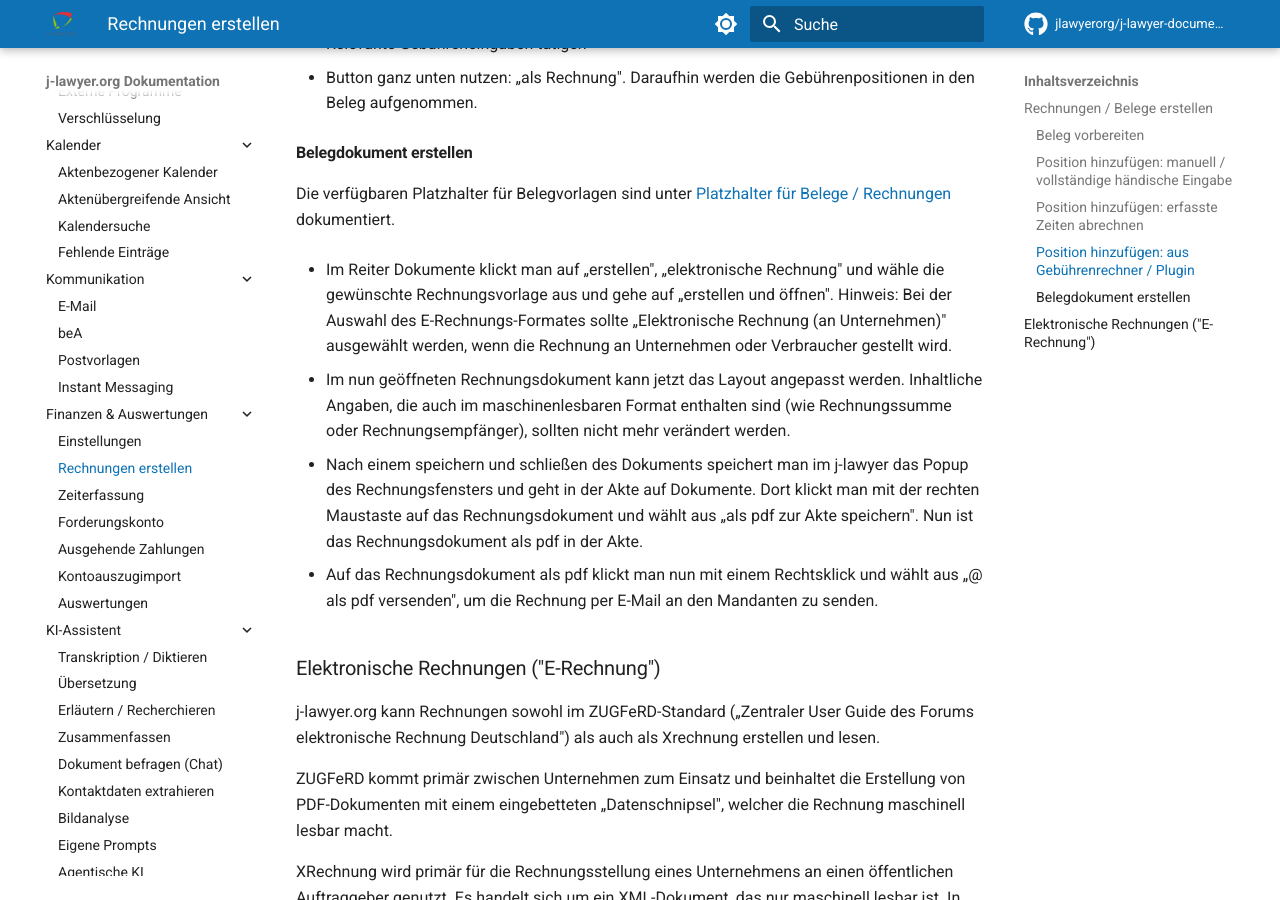
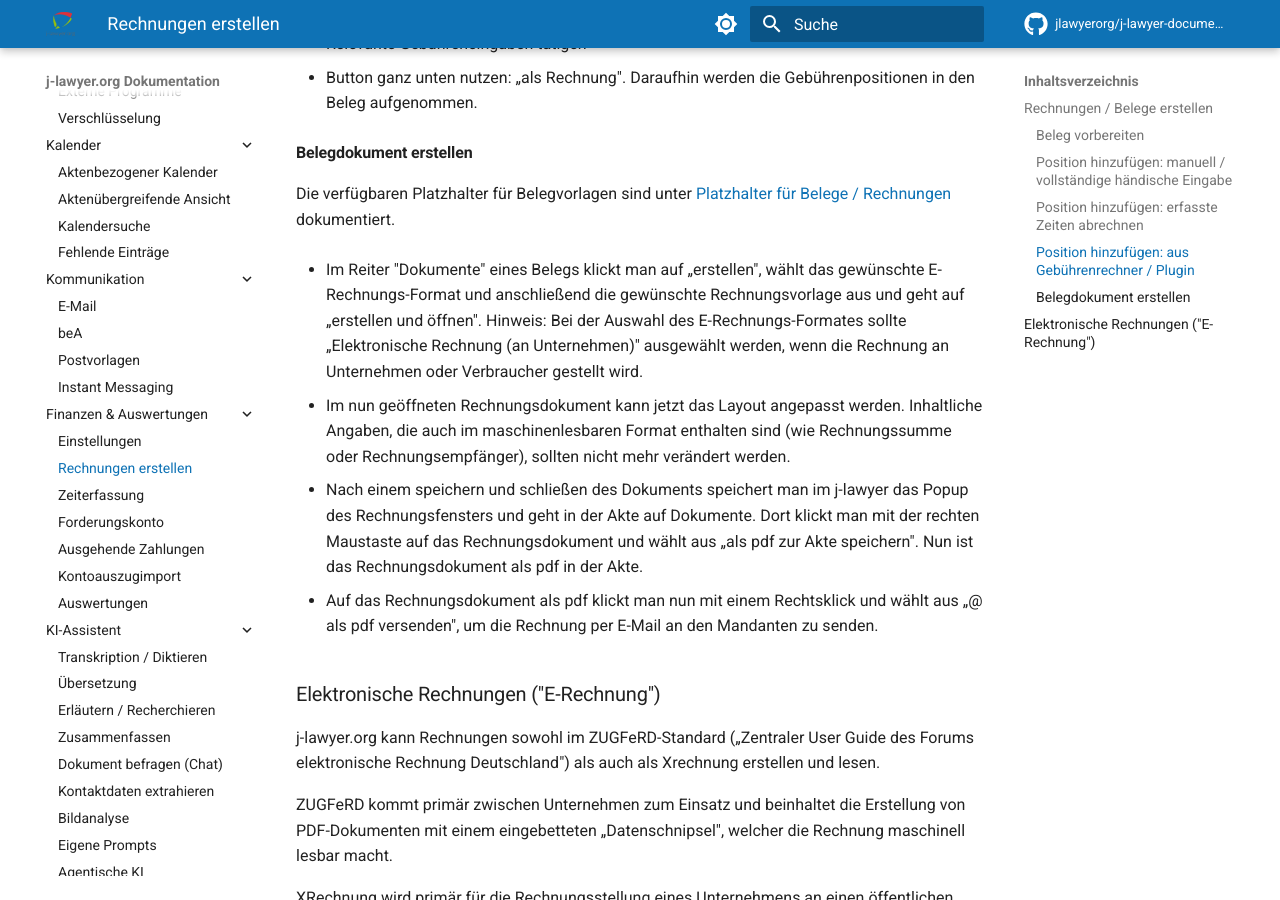
Before and after one commit to jlawyerorg/j-lawyer-documentation, an MkDocs documentation site: the page built from docs/benutzerhandbuch/finanzen-rechnungen.md, in a window 1280 px wide and 900 px high, scrolled down 1204 px. Built offline with MkDocs 1.6.1 and Material for MkDocs 9.7.7, drawn with Linux system fonts in a browser that asks for light colours; comment, search, counter and statistics services are not loaded.

Commit message:
minor wording adjustments

```diff
--- a/docs/benutzerhandbuch/finanzen-rechnungen.md
+++ b/docs/benutzerhandbuch/finanzen-rechnungen.md
@@ -38,7 +38,7 @@
 
 Die verfügbaren Platzhalter für Belegvorlagen sind unter [Platzhalter für Belege / Rechnungen](dokumentenmanagement/vorlagen.md#platzhalter-fur-belege-rechnungen) dokumentiert.
 
-- Im Reiter Dokumente klickt man auf „erstellen", „elektronische Rechnung" und wähle die gewünschte Rechnungsvorlage aus und gehe auf „erstellen und öffnen". Hinweis: Bei der Auswahl des E-Rechnungs-Formates sollte „Elektronische Rechnung (an Unternehmen)" ausgewählt werden, wenn die Rechnung an Unternehmen oder Verbraucher gestellt wird.
+- Im Reiter "Dokumente" eines Belegs klickt man auf „erstellen", wählt das gewünschte E-Rechnungs-Format und anschließend die gewünschte Rechnungsvorlage aus und geht auf „erstellen und öffnen". Hinweis: Bei der Auswahl des E-Rechnungs-Formates sollte „Elektronische Rechnung (an Unternehmen)" ausgewählt werden, wenn die Rechnung an Unternehmen oder Verbraucher gestellt wird.
 
 - Im nun geöffneten Rechnungsdokument kann jetzt das Layout angepasst werden. Inhaltliche Angaben, die auch im maschinenlesbaren Format enthalten sind (wie Rechnungssumme oder Rechnungsempfänger), sollten nicht mehr verändert werden.
 
```
